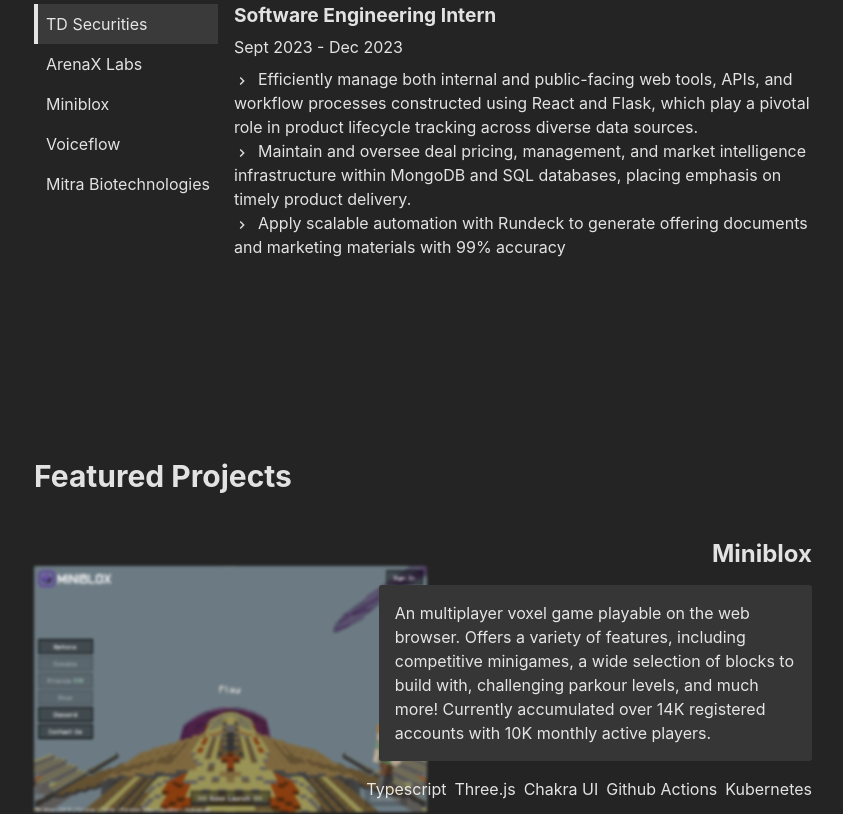
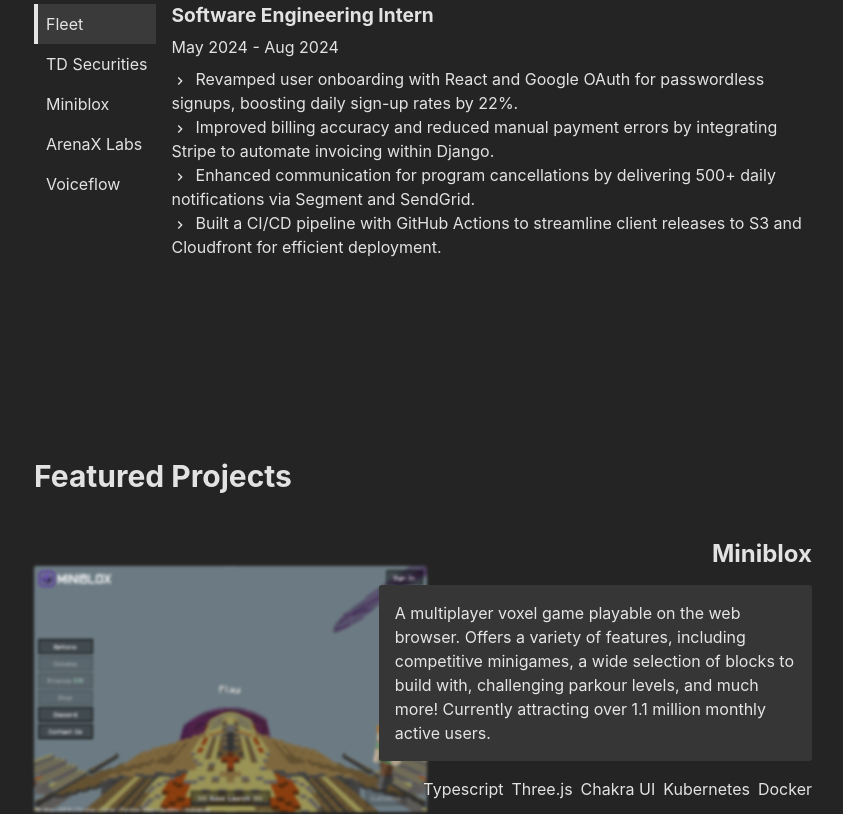
Before and after one commit to victoryqwei/victorwei.com, a React (Vite) app: page / in a window 1280 px wide. Shown: the part 1520-2334 px from the top of the page, without its empty margins (213-1056 px from the left). Built offline with nearby package versions, Linux system fonts and the light colour scheme.

Commit message:
feat: update website

```diff
--- a/src/react/Contact.tsx
+++ b/src/react/Contact.tsx
@@ -45,7 +45,7 @@
             brittany
           </Link>{" "}
           |  */}
-          © 2023 Victor Wei
+          © 2024 Victor Wei
         </Text>
       </VStack>
     </>
--- a/src/react/Featured.tsx
+++ b/src/react/Featured.tsx
@@ -42,8 +42,8 @@
   Miniblox: {
     image: miniblox,
     description:
-      "An multiplayer voxel game playable on the web browser. Offers a variety of features, including competitive minigames, a wide selection of blocks to build with, challenging parkour levels, and much more! Currently accumulated over 14K registered accounts with 10K monthly active players.",
-    tools: ["Typescript", "Three.js", "Chakra UI", "Github Actions", "Kubernetes"],
+      "A multiplayer voxel game playable on the web browser. Offers a variety of features, including competitive minigames, a wide selection of blocks to build with, challenging parkour levels, and much more! Currently attracting over 1.1 million monthly active users.",
+    tools: ["Typescript", "Three.js", "Chakra UI", "Kubernetes", "Docker"],
     links: {
       github: "https://github.com/minibloxio",
       website: "https://miniblox.io",
--- a/src/react/Work.tsx
+++ b/src/react/Work.tsx
@@ -12,6 +12,16 @@
 }
 
 const data: WorkExperienceData = {
+  Fleet: {
+    title: "Software Engineering Intern",
+    date: "May 2024 - Aug 2024",
+    description: [
+      "Revamped user onboarding with React and Google OAuth for passwordless signups, boosting daily sign-up rates by 22%.",
+      "Improved billing accuracy and reduced manual payment errors by integrating Stripe to automate invoicing within Django.",
+      "Enhanced communication for program cancellations by delivering 500+ daily notifications via Segment and SendGrid.",
+      "Built a CI/CD pipeline with GitHub Actions to streamline client releases to S3 and Cloudfront for efficient deployment.",
+    ],
+  },
   "TD Securities": {
     title: "Software Engineering Intern",
     date: "Sept 2023 - Dec 2023",
@@ -21,6 +31,16 @@
       "Apply scalable automation with Rundeck to generate offering documents and marketing materials with 99% accuracy",
     ],
   },
+  Miniblox: {
+    title: "Co-Founder",
+    date: "Jan 2022 - Aug 2023",
+    description: [
+      "Launched a multiplayer voxel game written in Typescript using Three.js/Socket.io, currently garnering over 1.1 million monthly active users.",
+      "Developed a streamlined CI/CD pipeline with Github Actions to build and release to S3, which is served on Cloudfront.",
+      "Built a highly-scalable distributed infrastructure system using ArgoCD to auto-deploy Helm charts in DigitalOcean K8s.",
+      "Boosted revenue by 300% by integrating in-game micro-transactions and video ad monetization through Stripe and Adsense.",
+    ],
+  },
   "ArenaX Labs": {
     title: "Game Developer Intern",
     date: "Jan 2023 - Apr 2023",
@@ -28,16 +48,6 @@
       "Optimized player model performance in an AI-powered platform fighter game, resulting in a 20% fps improvement.",
       "Fine-tuned the learning rate of the in-game Bayesian neural network by isolating regularization lambdas, improving the training efficiency for movement and action outputs.",
       "Refactored the codebase from Javascript to Typescript, enabling a smoother workflow and higher code quality.",
-    ],
-  },
-  Miniblox: {
-    title: "Co-Founder",
-    date: "Jan 2022 - Apr 2022",
-    description: [
-      "Launched a multiplayer voxel game written in Typescript using Three.js/Socket.io, currently garnering over 10K MAUs.",
-      "Developed a streamlined CI/CD pipeline with Github Actions to build and release to S3, which is served on Cloudfront.",
-      "Built a highly-scalable distributed infrastructure system using ArgoCD to auto-deploy Helm charts in DigitalOcean K8s.",
-      "Achieved 20K ARR by integrating in-game micro-transactions and video ad monetization through Stripe and Adsense.",
     ],
   },
   Voiceflow: {
@@ -50,14 +60,14 @@
       "Updated data types and performed database operations using SQL queries to integrate new features and improvements.",
     ],
   },
-  "Mitra Biotechnologies": {
-    title: "Machine Learning Intern",
-    date: "Jan 2021 - Apr 2021",
-    description: [
-      "Developed and optimized a convolutional neural network using Tensorflow/Keras to predict potential heart diseases in patients, reducing time-to-intervention for a cardiovascular case from 30 to 2 minutes.",
-      "Researched and implemented the algorithm within a Doctor-to-Patient app using React Native to seamlessly allow doctors and patients to track their progress.",
-    ],
-  },
+  // "Mitra Biotechnologies": {
+  //   title: "Machine Learning Intern",
+  //   date: "Jan 2021 - Apr 2021",
+  //   description: [
+  //     "Developed and optimized a convolutional neural network using Tensorflow/Keras to predict potential heart diseases in patients, reducing time-to-intervention for a cardiovascular case from 30 to 2 minutes.",
+  //     "Researched and implemented the algorithm within a Doctor-to-Patient app using React Native to seamlessly allow doctors and patients to track their progress.",
+  //   ],
+  // },
 };
 
 const Tab: React.FC<{ name: string; selected?: boolean; setSelected: React.Dispatch<React.SetStateAction<string>> }> = ({
@@ -108,7 +118,7 @@
 };
 
 const WorkExperience: React.FC = () => {
-  const [selected, setSelected] = useState("TD Securities");
+  const [selected, setSelected] = useState("Fleet");
   const [isMobile] = useMobile();
 
   return (
```
